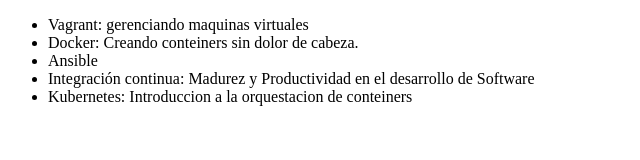
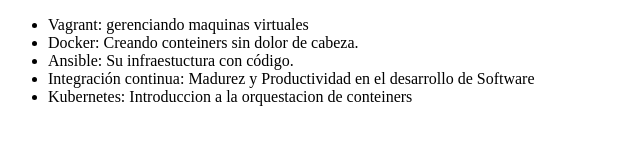
Before and after one commit to LuisPiGa/aluraGit, a plain HTML site: page index.html in a window 1280 px wide. Shown: the whole page, without its empty margins (0-640 px from the left). Drawn offline with Linux system fonts and the light colour scheme.

Commit message:
Actualizacion del curso Ansible

```diff
--- a/index.html
+++ b/index.html
@@ -8,7 +8,7 @@
      <ul>
          <li> Vagrant: gerenciando maquinas virtuales </li>
          <li> Docker: Creando conteiners sin dolor de cabeza.</li>
-         <li> Ansible </li>
+         <li> Ansible: Su infraestuctura con código.</li>
           <li> Integración continua: Madurez y Productividad en el desarrollo de Software</li>
           <li>Kubernetes: Introduccion a la orquestacion de conteiners</li>
      </ul>
```
